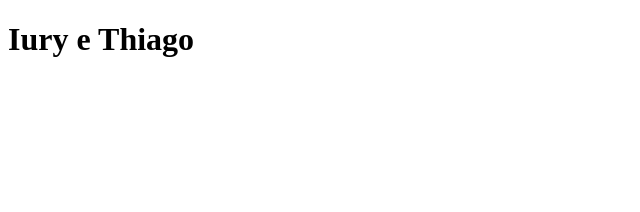
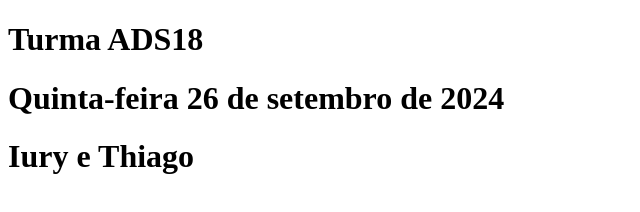
Before and after one commit to SilvaAires/repo01, a plain HTML site: page index.html in a window 1280 px wide. Shown: the whole page, without its empty margins (0-640 px from the left). Drawn offline with Linux system fonts and the light colour scheme.

Commit message:
Atualizacao do Index

```diff
--- a/index.html
+++ b/index.html
@@ -6,6 +6,8 @@
     <title>Document</title>
 </head>
 <body>
+    <h1>Turma ADS18</h1>
+    <h1>Quinta-feira 26 de setembro de 2024</h1>
     <h1>Iury e Thiago</h1>
 </body>
 </html>
```
